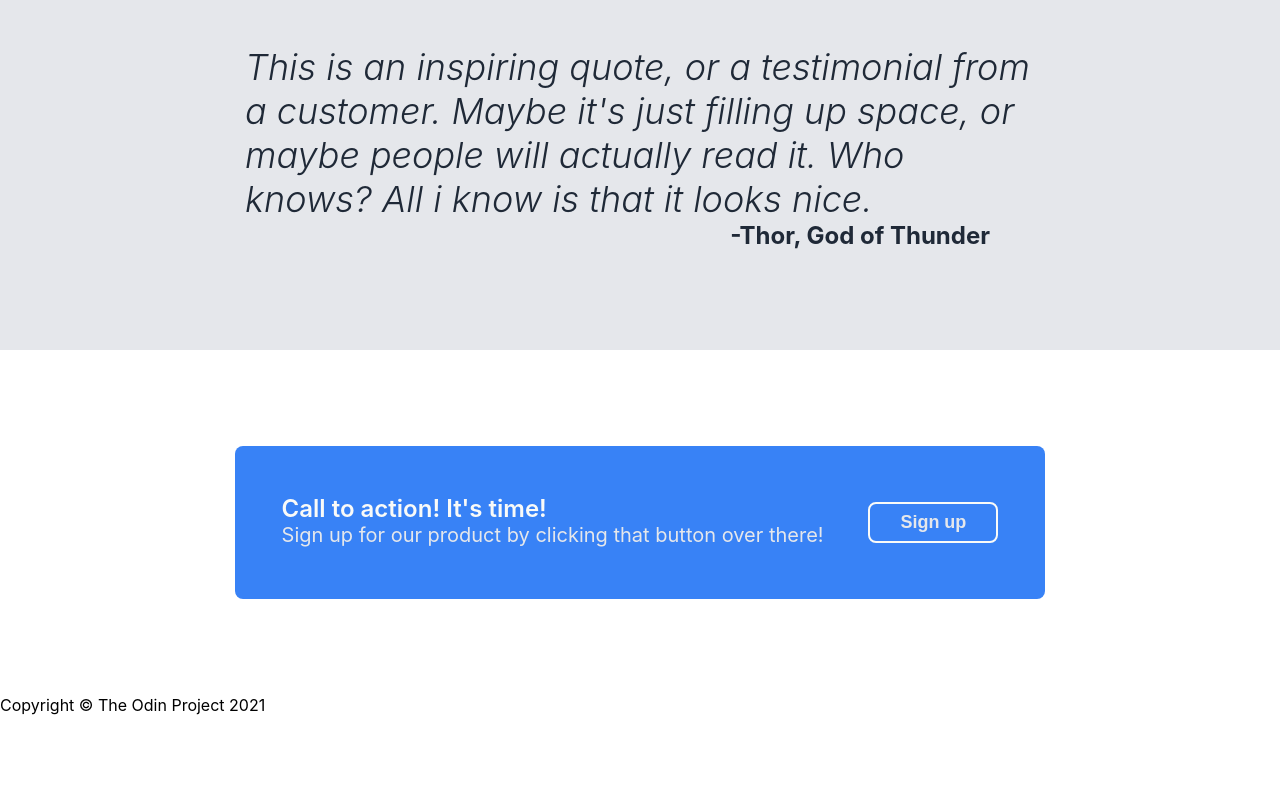
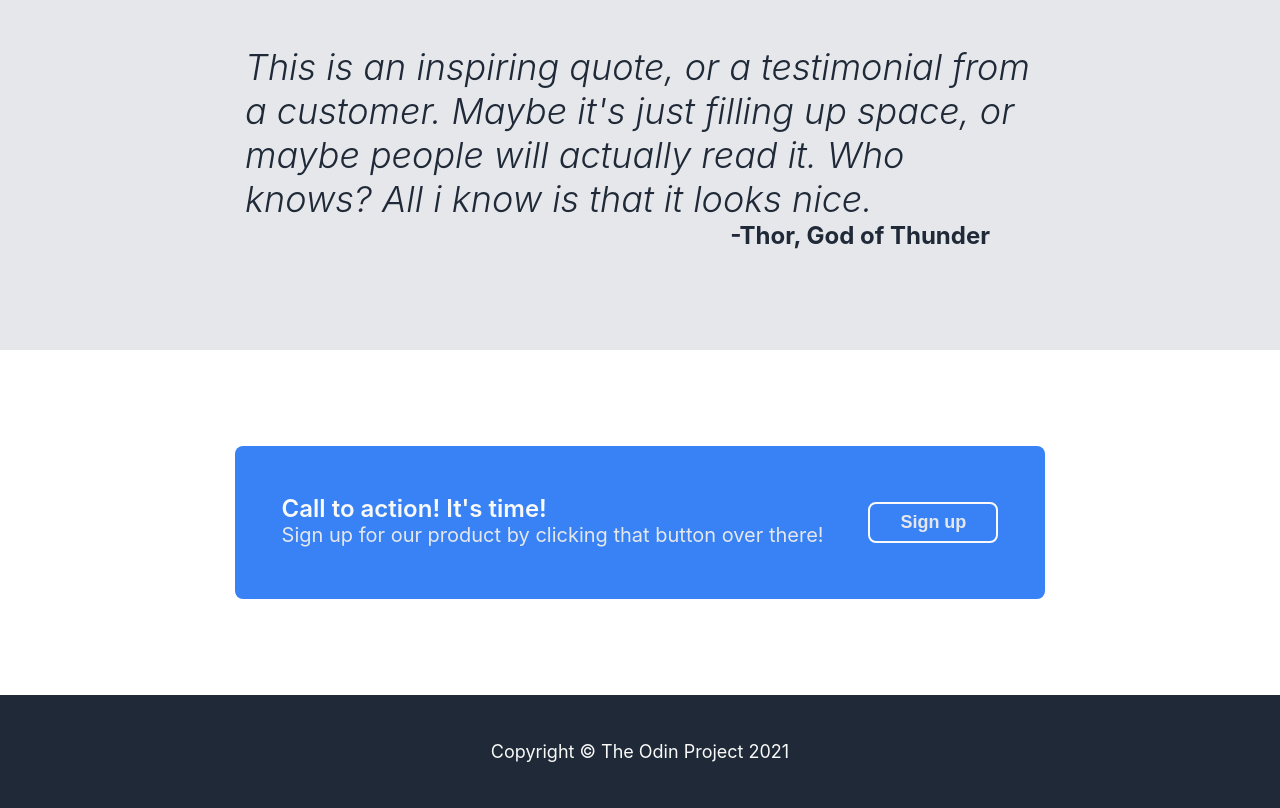
Before and after one commit to Engo092/landing-page, a plain HTML site: page index.html in a window 1280 px wide. Shown: the part 980-1788 px from the top of the page. Before the commit the page ends 1695 px from the top, so only its background shows below. Drawn offline with Linux system fonts and the light colour scheme.

Commit message:
finished page styling (footer) and added README.md

```diff
--- a/style.css
+++ b/style.css
@@ -169,3 +169,13 @@ p {
 .signinfo {
     text-align: left;
 }
+
+.footer {
+    background-color: #1F2937;
+    color: #F9FAF8;
+    font-size: 18px;
+    display: flex;
+    justify-content: center;
+    align-items: center;
+    padding: 46px;
+}
```
Also changed, not shown: 1 other file.
